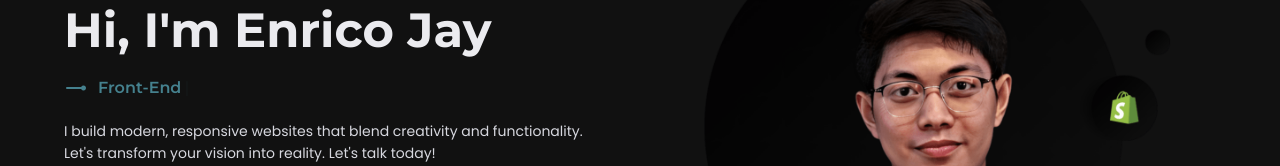
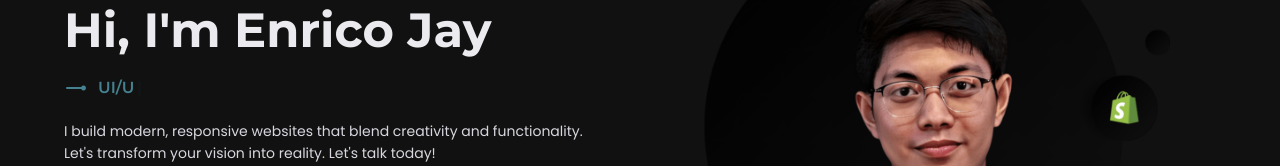
Before and after one commit to ejwebdev/my-portfolio, a React (Vite) app: page / in a window 1280 px wide. Shown: the part 409-575 px from the top of the page. Built offline with nearby package versions, Linux system fonts and the light colour scheme.

Commit message:
Tailwind and React

```diff
--- a/index.html
+++ b/index.html
@@ -12,7 +12,7 @@
             name="google-site-verification"
             content="E7O4_OFJRP4giuYSYEmKUKgASfrtWZoCf2OyeekJ4LI"
         />
-        <title>Enrico Jay - Front-End Developer</title>
+        <title>Enrico Jay - Web Developer</title>
 
         <!-- Google Fonts -->
         <link rel="preconnect" href="https://fonts.googleapis.com" />
--- a/src/components/hero-section/Hero.jsx
+++ b/src/components/hero-section/Hero.jsx
@@ -26,7 +26,7 @@ function Hero() {
 
     // Typewriter
     const [text] = useTypewriter({
-        words: ["Front-End Developer", "UI/UX Designer", "Freelance Developer"],
+        words: ["Web Developer", "UI/UX Designer"],
         loop: true,
         typeSpeed: 120,
         deleteSpeed: 80,
```
